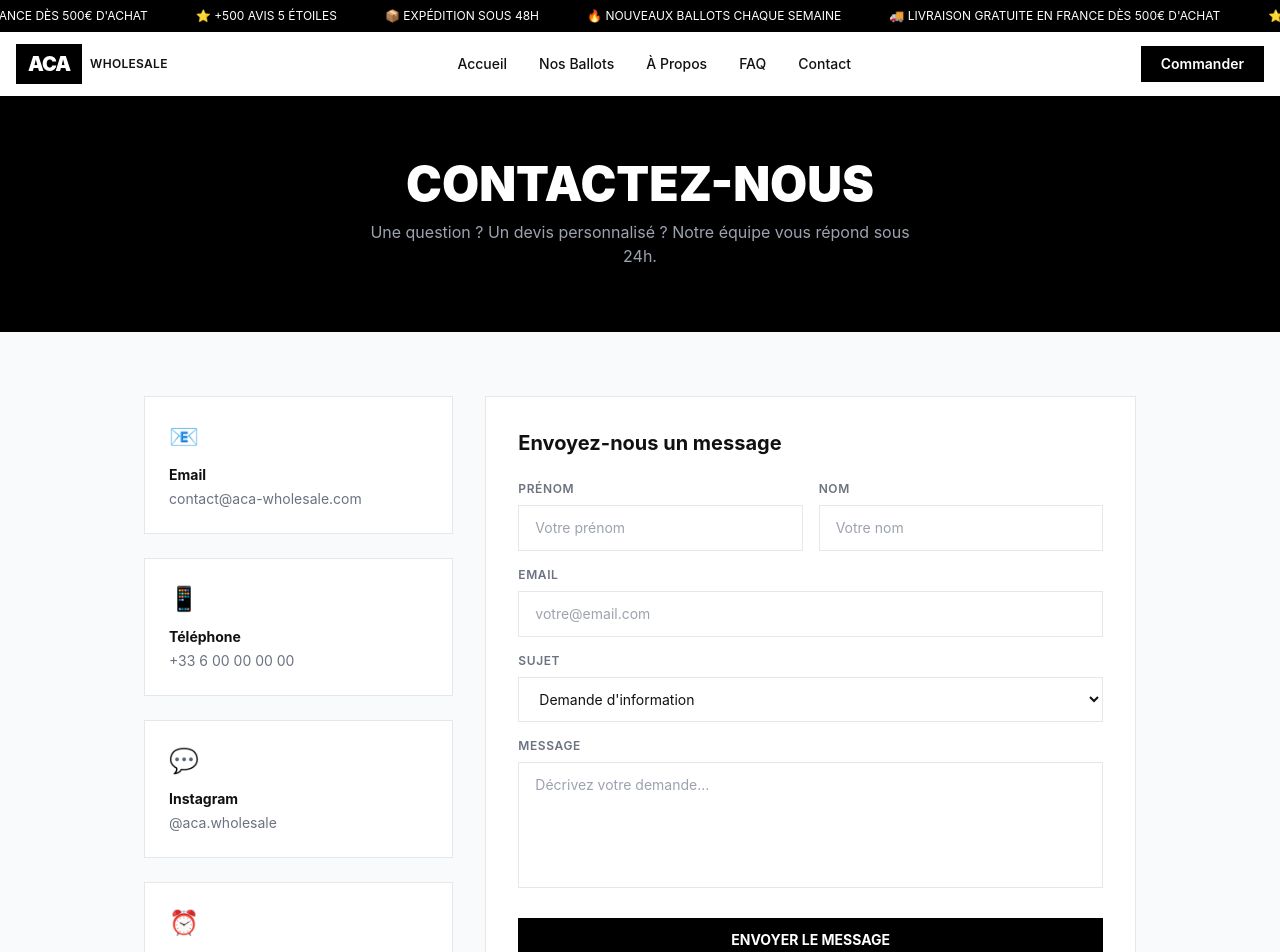
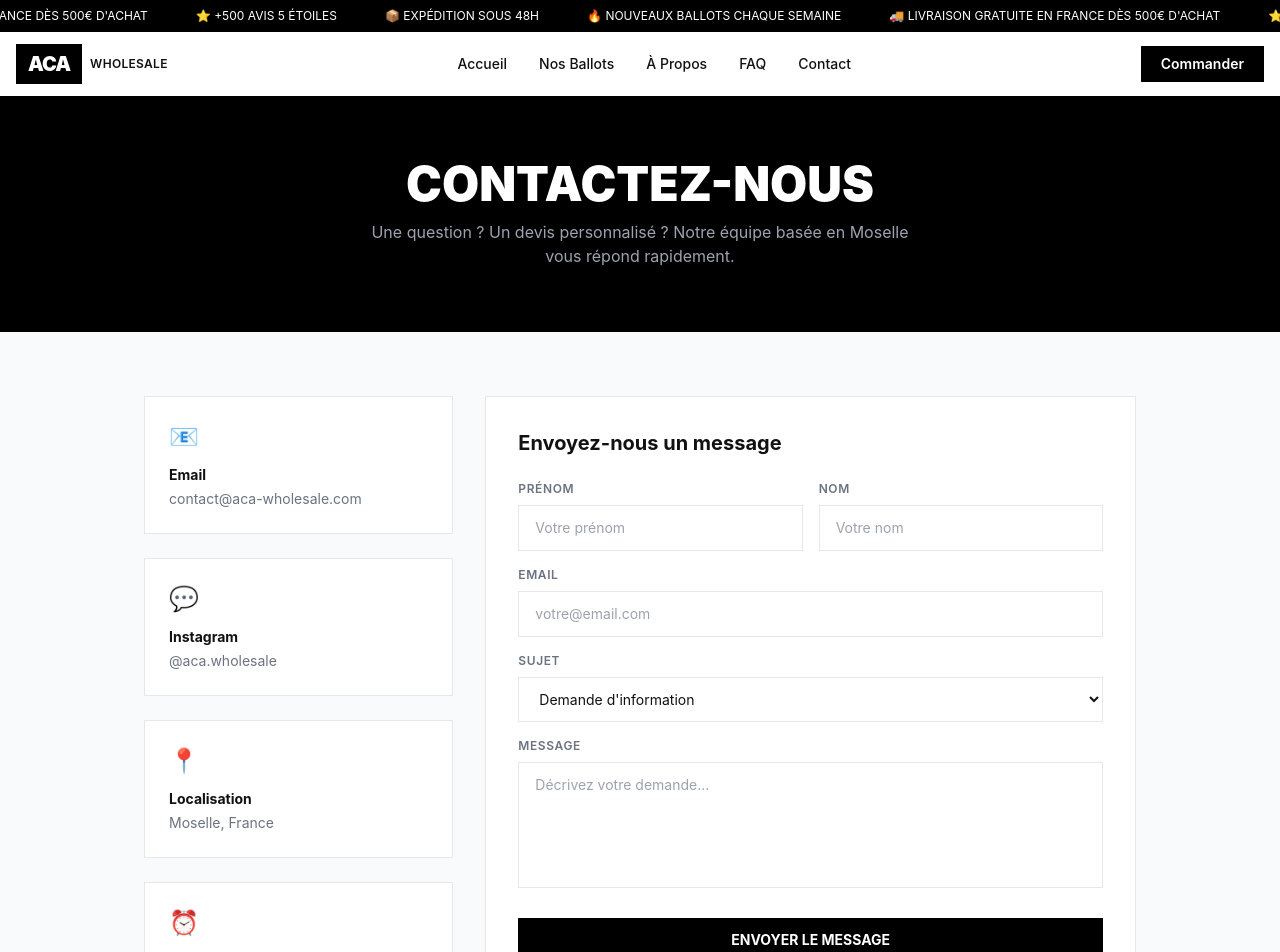
Before and after one commit to acawholesale/aca-wholesale, a Next.js app: page /contact in a window 1280 px wide. Shown: the top 952 px of the page. Built offline with nearby package versions, Linux system fonts and the light colour scheme.

Commit message:
Update page.js

```diff
--- a/app/contact/page.js
+++ b/app/contact/page.js
@@ -19,7 +19,7 @@ export default function Contact() {
         <div className="max-w-7xl mx-auto px-4 text-center">
           <h1 className="text-4xl md:text-5xl font-black mb-3">CONTACTEZ-NOUS</h1>
           <p className="text-gray-400 max-w-xl mx-auto">
-            Une question ? Un devis personnalisé ? Notre équipe vous répond sous 24h.
+            Une question ? Un devis personnalisé ? Notre équipe basée en Moselle vous répond rapidement.
           </p>
         </div>
       </section>
@@ -35,14 +35,14 @@ export default function Contact() {
                 <p className="text-gray-500 text-sm">contact@aca-wholesale.com</p>
               </div>
               <div className="bg-white border p-6">
-                <div className="text-2xl mb-3">📱</div>
-                <h3 className="font-bold text-sm mb-1">Téléphone</h3>
-                <p className="text-gray-500 text-sm">+33 6 00 00 00 00</p>
-              </div>
-              <div className="bg-white border p-6">
                 <div className="text-2xl mb-3">💬</div>
                 <h3 className="font-bold text-sm mb-1">Instagram</h3>
                 <p className="text-gray-500 text-sm">@aca.wholesale</p>
+              </div>
+              <div className="bg-white border p-6">
+                <div className="text-2xl mb-3">📍</div>
+                <h3 className="font-bold text-sm mb-1">Localisation</h3>
+                <p className="text-gray-500 text-sm">Moselle, France</p>
               </div>
               <div className="bg-white border p-6">
                 <div className="text-2xl mb-3">⏰</div>
@@ -57,7 +57,7 @@ export default function Contact() {
                 <div className="text-center py-12">
                   <div className="text-5xl mb-4">✅</div>
                   <h3 className="text-2xl font-bold mb-3">Message envoyé !</h3>
-                  <p className="text-gray-500">Nous vous répondrons sous 24h.</p>
+                  <p className="text-gray-500">Nous vous répondrons dans les plus brefs délais.</p>
                 </div>
               ) : (
                 <form onSubmit={handleSubmit}>
```
